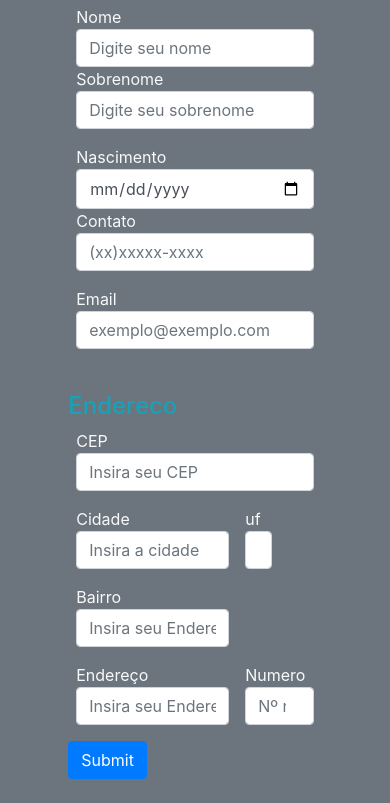
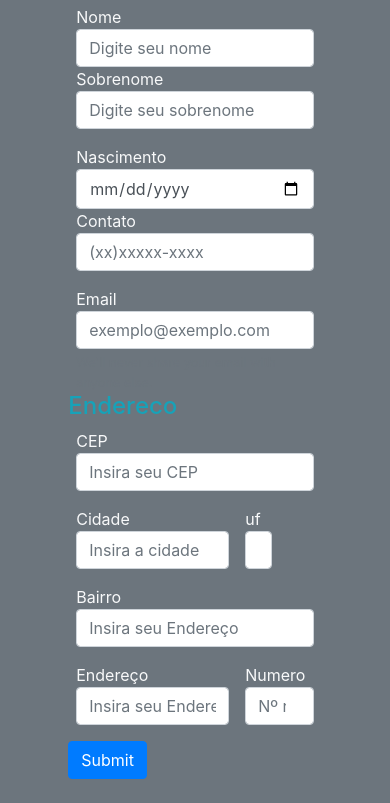
Before and after one commit to Cleber-Severo/Tela-de-Cadastro, a plain HTML site: page index.html in a window 390 px wide. Shown: the part 207-1010 px from the top of the page. Drawn offline with nearby package versions, Linux system fonts and the light colour scheme.

Commit message:
fix: bairro inputfield responsive improvement

```diff
--- a/index.html
+++ b/index.html
@@ -88,7 +88,7 @@
                             <input type="text" class="form-control" id="form-uf" placeholder="UF">
                         </div>
 
-                        <div class="form-group px-2 col-8 col-md-8 col-lg-4">
+                        <div class="form-group px-2 col-12 col-md-12 col-lg-4">
                             <label for="form-bairro"  class="text-light m-0">Bairro</label>
                             <input type="text" class="form-control" id="form-bairro" placeholder="Insira seu Endereço">
                         </div>
```
